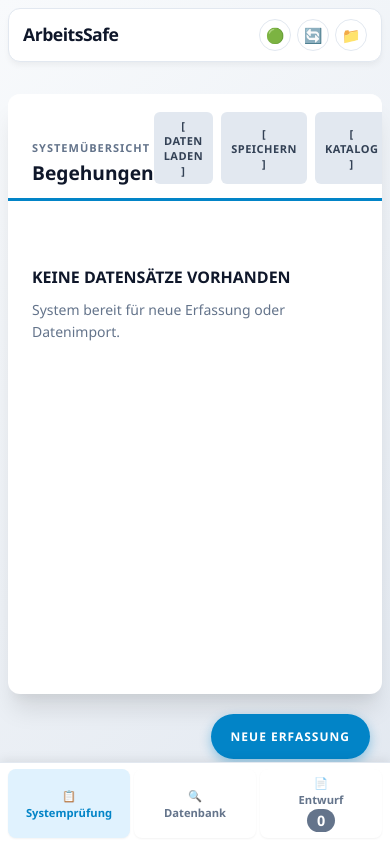
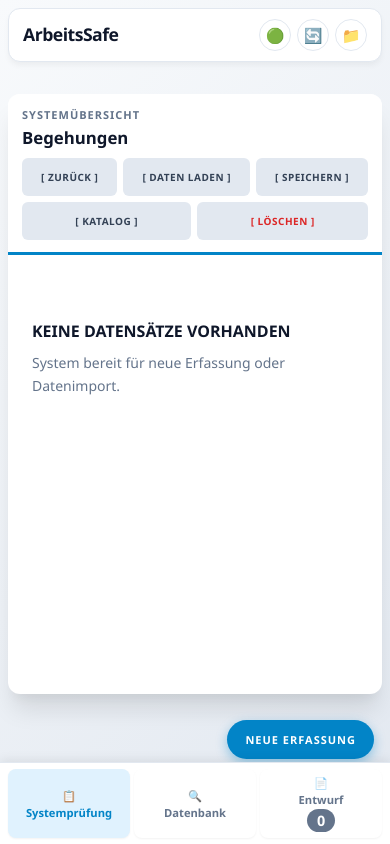
Before and after one commit to soundbier/ArbeitsSafe, a plain HTML site: page index.html in a window 390 px wide. Drawn offline with Linux system fonts and the light colour scheme.

Commit message:
Refactor mobile styles for topbar and buttons

```diff
--- a/css/checklist.css
+++ b/css/checklist.css
@@ -114,17 +114,52 @@
 
 .add-question-row { padding: 16px 24px 24px; display: flex; gap: 12px; flex-wrap: wrap; background: var(--bg-hover); border-bottom: 1px solid var(--border-color); }
 .add-category-bar { padding: 32px 24px; text-align: center; }
+
 /* ==========================================
    MOBILE OPTIMIERUNG (CHECKLIST)
    ========================================== */
 @media (max-width: 600px) {
-    /* 1. Sticky Toolbar direkt oben fixieren (Tabs sind ja jetzt unten) */
-    .checklist-toolbar {
-        top: 0;
-        padding: 12px 16px;
+    /* 1. Topbar & Header-Buttons (Kein senkrechtes Text-Umbrechen mehr!) */
+    .document-view .topbar {
+        flex-direction: column !important;
+        align-items: flex-start !important;
+        gap: 10px !important;
+        padding: 12px 14px !important;
     }
 
-    /* 2. Fingerfreundliche Trefferflächen (mind. 44px) für Antwort-Chips & Filter */
+    .topbar-left {
+        width: 100%;
+    }
+
+    .topbar-left h2 {
+        font-size: 1.05rem !important;
+    }
+
+    .topbar-right {
+        width: 100% !important;
+        display: flex !important;
+        flex-wrap: wrap !important;
+        gap: 6px !important;
+    }
+
+    .topbar-right .btn-mini-text {
+        flex: 1 1 auto !important;
+        white-space: nowrap !important; /* Verhindert das senkrechte Umbrechen */
+        font-size: 10px !important;
+        padding: 8px 6px !important;
+        min-height: 38px !important;
+        display: inline-flex !important;
+        align-items: center !important;
+        justify-content: center !important;
+    }
+
+    /* 2. Sticky Toolbar direkt oben fixieren (Tabs sind unten) */
+    .checklist-toolbar {
+        top: 0 !important;
+        padding: 12px 14px !important;
+    }
+
+    /* 3. Fingerfreundliche Trefferflächen (mind. 44px) für Chips & Controls */
     .answer-chip,
     .filter-chip,
     .ghost-btn {
@@ -142,14 +177,33 @@
     }
 
     .answer-chips {
-        gap: 10px;
+        gap: 8px;
     }
 
-    /* 3. Floating Action Button (FAB) über die neue Bottom-Bar anheben */
+    .question-row, .sub-question-row {
+        padding: 14px;
+    }
+
+    .question-controls, .sub-question-row .question-controls {
+        margin-left: 0;
+        width: 100%;
+    }
+
+    .row-actions {
+        width: 100%;
+        align-items: stretch;
+    }
+
+    .row-actions .ghost-btn, .row-actions .answer-chip {
+        width: 100%;
+        text-align: center;
+    }
+
+    /* 4. Floating Action Button (FAB) über die Bottom-Bar anheben */
     .fab {
-        right: 20px;
-        bottom: 85px; /* Liegt exakt oberhalb der Tab-Navigation */
-        padding: 14px 20px;
-        font-size: 12px;
+        right: 16px !important;
+        bottom: 85px !important; /* Liegt exakt oberhalb der Tab-Navigation */
+        padding: 12px 18px !important;
+        font-size: 11px !important;
     }
 }
```
